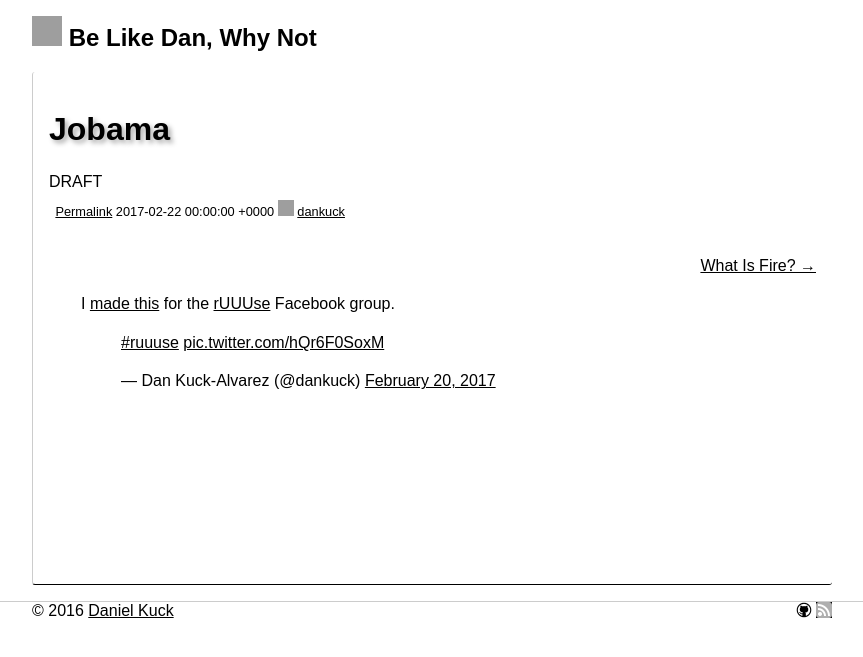
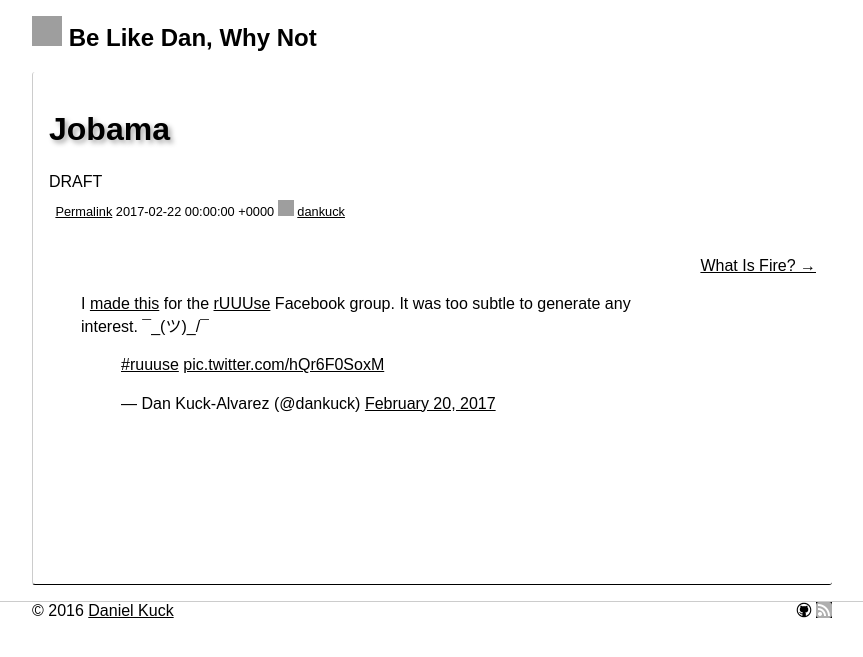
Before and after one commit to dankuck/dankuck.github.io, a Jekyll site: the page built from _posts/2017-02-22-jobama.md, in a window 1280 px wide. Shown: the top 657 px of the page, without its empty margins (208-1071 px from the left). Built offline with Jekyll 4.4.1, drawn with Linux system fonts in a browser that asks for light colours; comment, search, counter and statistics services are not loaded; grey boxes are pictures that could not be loaded.

Commit message:
¯\_(ツ)_/¯

```diff
--- a/_posts/2017-02-22-jobama.md
+++ b/_posts/2017-02-22-jobama.md
@@ -7,7 +7,7 @@
 draft: 1
 ---
 
-I <a href="https://www.facebook.com/photo.php?fbid=10209230098443786&set=gm.1245434392187099&type=3&theater">made this</a> for the <a href="https://www.facebook.com/groups/1144470838950122/">rUUUse</a> Facebook group.
+I <a href="https://www.facebook.com/photo.php?fbid=10209230098443786&set=gm.1245434392187099&type=3&theater">made this</a> for the <a href="https://www.facebook.com/groups/1144470838950122/">rUUUse</a> Facebook group. It was too subtle to generate any interest. ¯\_(ツ)_/¯
 
 <blockquote class="twitter-tweet" data-lang="en"><p lang="und" dir="ltr"><a href="https://twitter.com/hashtag/ruuuse?src=hash">#ruuuse</a> <a href="https://t.co/hQr6F0SoxM">pic.twitter.com/hQr6F0SoxM</a></p>&mdash; Dan Kuck-Alvarez (@dankuck) <a href="https://twitter.com/dankuck/status/833779711838937088">February 20, 2017</a></blockquote>
 <script async src="//platform.twitter.com/widgets.js" charset="utf-8"></script>
```
